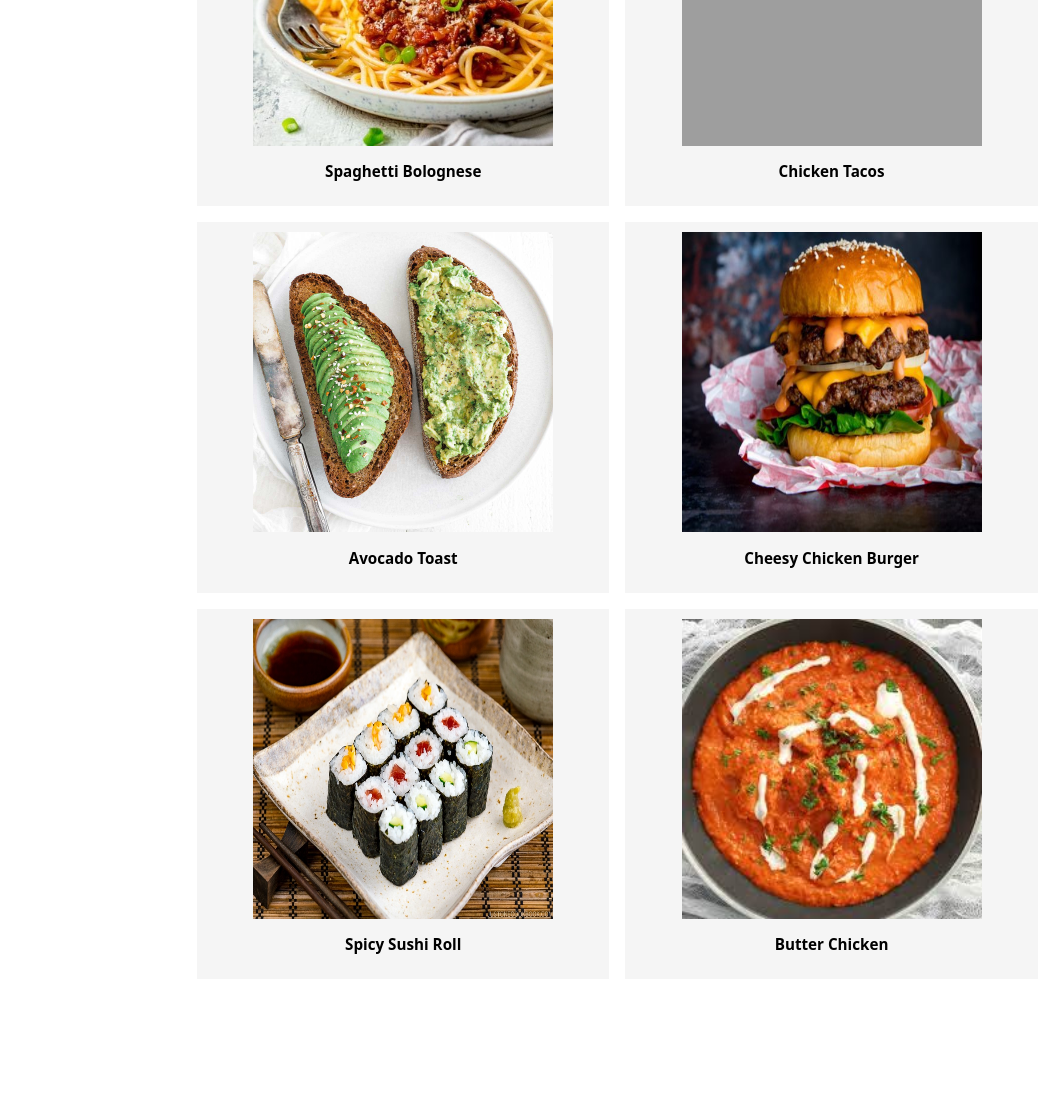
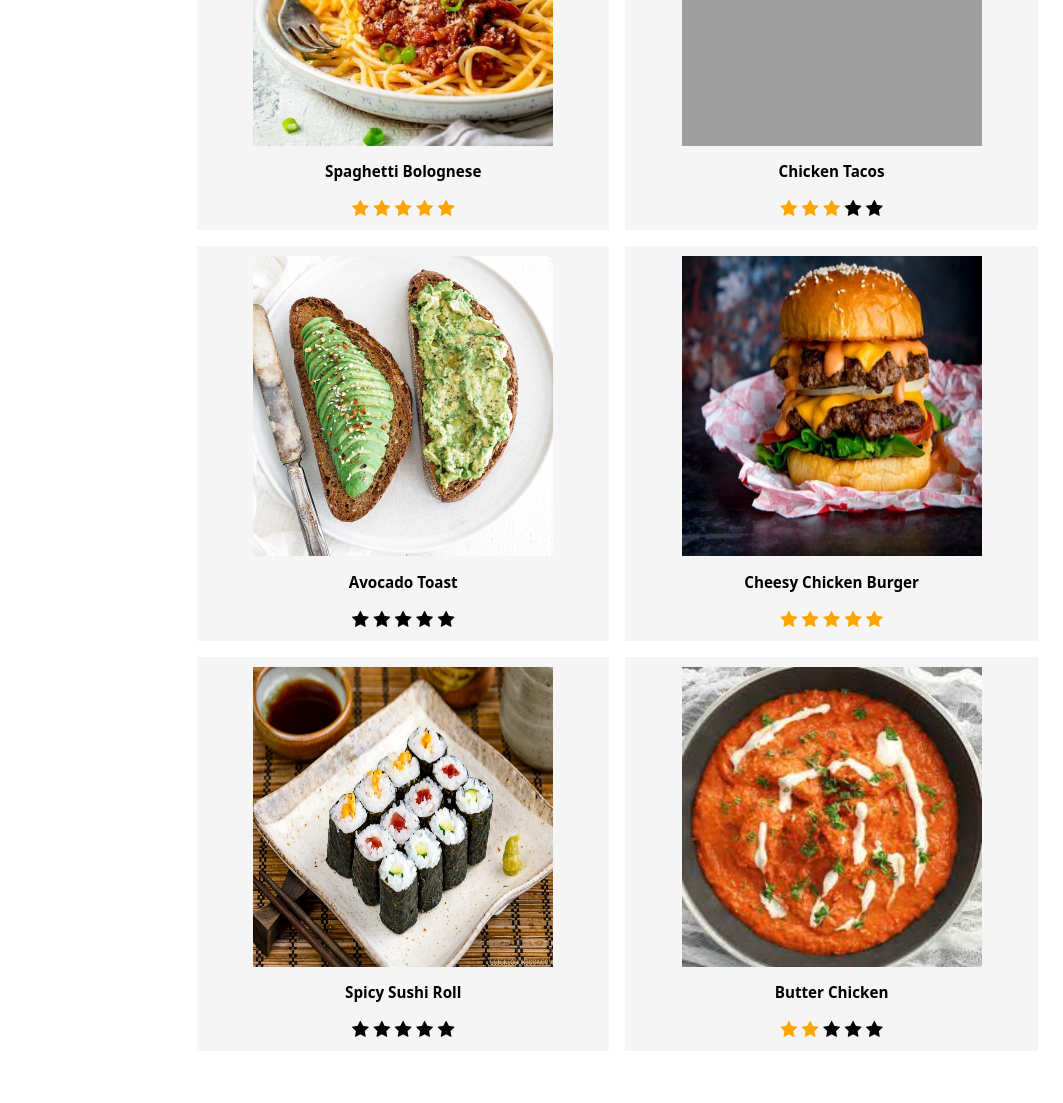
Before and after one commit to Boushra-ahmad/SystemDeploymentProject, a Flask app: page / in a window 1280 px wide; the page is wider, and only the part inside the window is pictured. Shown: the part 455-1558 px from the top of that part, without its empty margins (0-1063 px from the left). Before the commit the page ends 1409 px from the top of that part, so only its background shows below. Run offline with Flask 3, Linux system fonts and the light colour scheme; grey boxes are pictures that could not be loaded.

Commit message:
updated home page

```diff
--- a/templates/index.html
+++ b/templates/index.html
@@ -7,6 +7,12 @@
     <style>
       body{
         overflow-x:hidden;
+      }
+      .rating{
+        font-size: 18px;
+      }
+      .checked {
+        color: orange;
       }
     </style>
 </head>
@@ -29,17 +35,24 @@
     <div id="exportbtndiv">
       <a href="{{ url_for('main.export_recipes') }}"><button id="exportbtn">Export Recipe <i class="fa fa-upload"></i></button></a>
     </div>
-    <div
+<div>
 <div class="row">
     {% for recipe in recipes %}
-
 
         <div class="column">
           <a href="{{ url_for('main.view_recipe', id = recipe.id)}}" style="text-decoration: none; color:black;">
           <div class="content">
             <img src="{{ url_for('static',filename='images/' + recipe['image'])}}" alt="{{recipe.image}}" >
             <h3>{{recipe.name}}</h3>
-
+            <div class="rating">
+              {% for i in range((recipe.rating | int)) %}
+                <span class="fa fa-star checked"></span>
+              {% endfor %}
+              <!-- For loop to generate remaining empty stars -->
+              {% for i in range(5 - (recipe.rating | int)) %}
+                <span class="fa fa-star"></span>
+              {% endfor %}
+            </div>
           </div>
         </a>
         </div>
```
